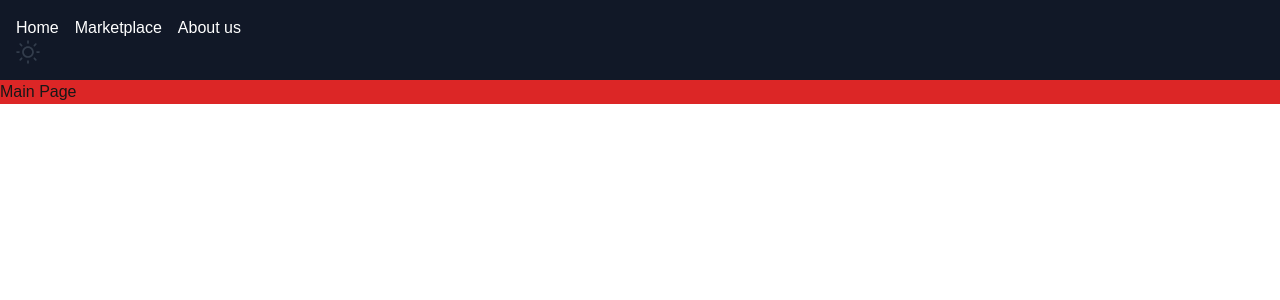
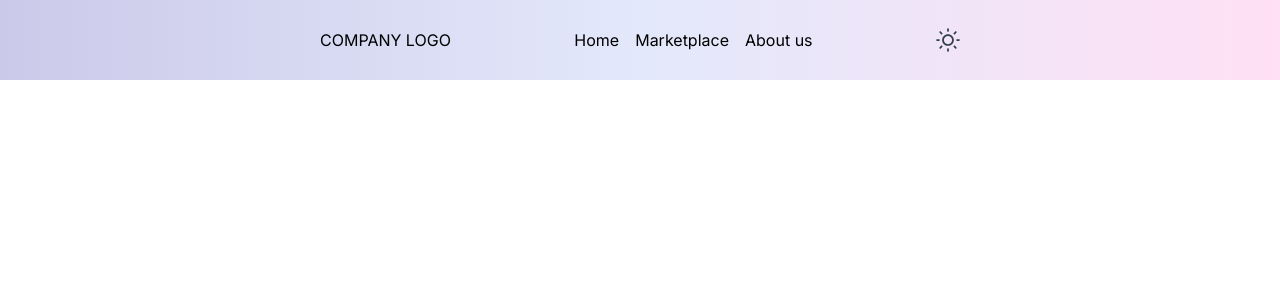
Before and after one commit to meModiz/mini-marketplace, a Next.js app: page / in a window 1280 px wide. Shown: the top 300 px of the page. Built offline with nearby package versions, Linux system fonts and the light colour scheme.

Commit message:
style(main page, navbar); change style of navbar and main page

```diff
--- a/src/app/components/Navbar.tsx
+++ b/src/app/components/Navbar.tsx
@@ -5,7 +5,9 @@ import ThemeToggle from "@/app/utils/ThemeToggler";
 
 export default function Navbar() {
   return (
-    <nav className="p-4 bg-gray-900 text-white">
+    <div className="flex flex-row w-full justify-between items-center">
+      <span>COMPANY LOGO</span>
+      <nav className="p-4">
         <ul className="flex gap-4">
           <li>
             <Link href="/">Home</Link>
@@ -17,7 +19,8 @@ export default function Navbar() {
             <Link href="/about">About us</Link>
           </li>
         </ul>
+      </nav>
       <ThemeToggle />
-    </nav>
+    </div>
   );
 }
--- a/src/app/globals.css
+++ b/src/app/globals.css
@@ -1,26 +1,18 @@
+@import url('https://fonts.googleapis.com/css2?family=Inter:ital,opsz,wght@0,14..32,100..900;1,14..32,100..900&display=swap');
 @tailwind base;
 @tailwind components;
 @tailwind utilities;
 
 :root {
-  --background: #ffffff;
-  --foreground: #171717;
+  --font-body: "Inter", sans-serif;
 }
 
 @media (prefers-color-scheme: dark) {
   :root {
     --background: #0a0a0a;
-    --foreground: #ededed;
   }
 }
 
 body {
-  color: var(--foreground);
-  background: var(--background);
-  font-family: Arial, Helvetica, sans-serif;
+  font-family: var(--font-body);
 }
-
-@theme {
-  --color-special: oklch(0.72 0.11 178);
-  --DarkBackgroundColor: #ff0048;
-}
--- a/src/app/layout.tsx
+++ b/src/app/layout.tsx
@@ -1,6 +1,5 @@
 import type { Metadata } from "next";
 import "./globals.css";
-import Navbar from "@/app/components/Navbar";
 
 export const metadata: Metadata = {
   title: "Create Next App",
@@ -14,10 +13,7 @@ export default function RootLayout({
 }>) {
   return (
     <html lang="en">
-      <body className={`antialiased`}>
-        <Navbar />
-        {children}
-      </body>
+      <body className={`antialiased w-screen h-fit`}>{children}</body>
     </html>
   );
 }
--- a/src/app/page.tsx
+++ b/src/app/page.tsx
@@ -1,3 +1,9 @@
+import Navbar from "./components/Navbar";
+
 export default function Home() {
-  return <div className="bg-red-600 dark:bg-yellow-500">Main Page</div>;
+  return (
+    <div className="flex flex-col w-full max-h-fit bg-lightGradient dark:bg-darkGradient text-black dark:text-white px-80 py-3">
+      <Navbar />
+    </div>
+  );
 }
```
Lines whose indentation alone changed are shown as unchanged.
